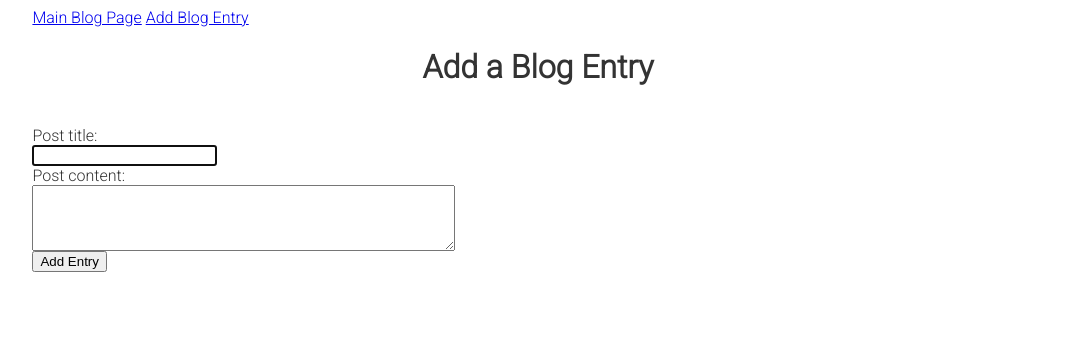
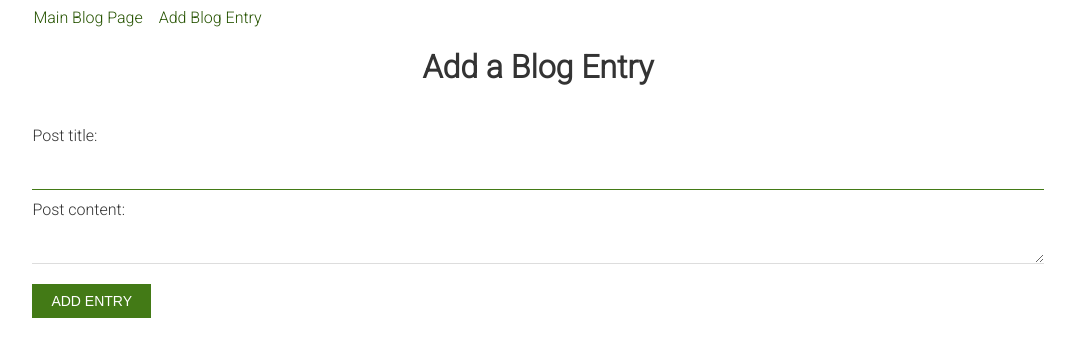
Before and after one commit to williamsmichael/blogz, a Flask app: page /newpost in a window 1280 px wide. Shown: the top 357 px of the page, without its empty margins (102-1177 px from the left). Run offline with Flask 2, Linux system fonts and the light colour scheme.

Commit message:
Clean-up and styles

```diff
--- a/main.py
+++ b/main.py
@@ -1,5 +1,6 @@
 from flask import Flask, request, redirect, render_template, url_for, flash
 from flask_sqlalchemy import SQLAlchemy
+import datetime
 
 app = Flask(__name__)
 app.config['DEBUG'] = True
@@ -14,12 +15,41 @@ class Blog(db.Model):
 
     id = db.Column(db.Integer, primary_key=True)
     title = db.Column(db.String(120))
-    body = db.Column(db.String(250))
+    body = db.Column(db.String(10000))
+    created = db.Column(db.DateTime, default=datetime.datetime.utcnow)
 
     def __init__(self, title, body):
         self.title = title
         self.body = body
 
+
+
+@app.template_filter()
+def timesince(dt, default="just now"):
+    """
+    Returns string representing "time since" e.g.
+    3 days ago, 5 hours ago etc.
+    """
+
+    now = datetime.utcnow()
+    diff = now - dt
+
+    periods = (
+        (diff.days / 365, "year", "years"),
+        (diff.days / 30, "month", "months"),
+        (diff.days / 7, "week", "weeks"),
+        (diff.days, "day", "days"),
+        (diff.seconds / 3600, "hour", "hours"),
+        (diff.seconds / 60, "minute", "minutes"),
+        (diff.seconds, "second", "seconds"),
+    )
+
+    for period, singular, plural in periods:
+
+        if period:
+            return "%d %s ago" % (period, singular if period == 1 else plural)
+
+    return default
 
 
 @app.route('/newpost', methods=['POST', 'GET'])
@@ -57,7 +87,7 @@ def index():
         post = Blog.query.get(post_id)
         return render_template('viewpost.html', title='viewpost', post=post)
 
-    posts = Blog.query.all()
+    posts = Blog.query.order_by(Blog.created.desc()).all()
     return render_template('posts.html', title='posts', posts=posts)
 
 
--- a/static/styles.css
+++ b/static/styles.css
@@ -6,19 +6,99 @@ body {
     width: 80%;
     margin: 0 auto;
 }
-h1 {
-    text-align: center;
-    margin-bottom: 40px;
-}
-input, textarea {
-    display: block;
-}
 .error {
     color: #CD6155;
     font-style: italic;
+}
+.datetime {
+    color: #aaa;
+    font-size: 0.8em;
 }
 hr {
     border: 0;
     height: 1px;
     background-image: linear-gradient(to right, rgba(0, 0, 0, 0), rgba(0, 0, 0, 0.75), rgba(0, 0, 0, 0));
 }
+h1 {
+    text-align: center;
+    margin-bottom: 40px;
+}
+a:nth-child(2) {
+    margin-left: 10px;
+}
+a {
+    outline: none;
+    text-decoration: none;
+    padding: 2px 1px 0;
+}
+a:link {
+    color: #265301;
+}
+a:visited {
+    color: #437A16;
+}
+a:focus {
+    border-bottom: 1px solid;
+    background: #BAE498;
+}
+a:hover {
+    border-bottom: 1px solid;
+    background: #CDFEAA;
+}
+a:active {
+    background: #265301;
+    color: #CDFEAA;
+}
+p {
+    line-height: 1.4;
+}
+p, input, textarea {
+    color: #5D6D7E;
+}
+input, textarea {
+    display: block;
+}
+input[type="text"],
+input[type="email"],
+input[type="password"],
+textarea
+{
+    box-sizing: border-box;
+    -webkit-box-sizing: border-box;
+    -moz-box-sizing: border-box;
+    outline: none;
+    display: block;
+    width: 100%;
+    padding: 7px;
+    border: none;
+    border-bottom: 1px solid #ddd;
+    background: transparent;
+    margin-bottom: 10px;
+    font-size: 16px;
+    height: 45px;
+}
+textarea {
+    overflow: hidden;
+}
+input[type=text]:focus,
+input[type=password]:focus,
+input[type=email]:focus,
+textarea:focus
+{
+    border-bottom-color: #437A16;
+}
+input[type="submit"] {
+    background-color: #437A16;
+    border: 1px solid #437A16;
+    display: inline-block;
+    cursor: pointer;
+    color: #FFF;
+    font-size: 14px;
+    padding: 8px 18px;
+    text-decoration: none;
+    text-transform: uppercase;
+    margin-top: 10px;
+}
+input[type="submit"]:hover {
+    background-color: #265301;
+}
--- a/templates/newpost.html
+++ b/templates/newpost.html
@@ -20,7 +20,7 @@
 
     <label>
         Post content:
-        <textarea rows="4" cols="50" name="post_body">{{ post_body }}</textarea>
+        <textarea name="post_body">{{ post_body }}</textarea>
     </label>
 
     <!-- flash message -->
--- a/templates/posts.html
+++ b/templates/posts.html
@@ -13,6 +13,7 @@
     {% for post in posts %}
     <h2><a href="/blog?id={{ post.id }}">{{ post.title }}</a></h2>
     <p>{{ post.body }}</p>
+    <p class="datetime">{{ post.created }}</p>
     <hr>
     {% endfor %}
 
```
